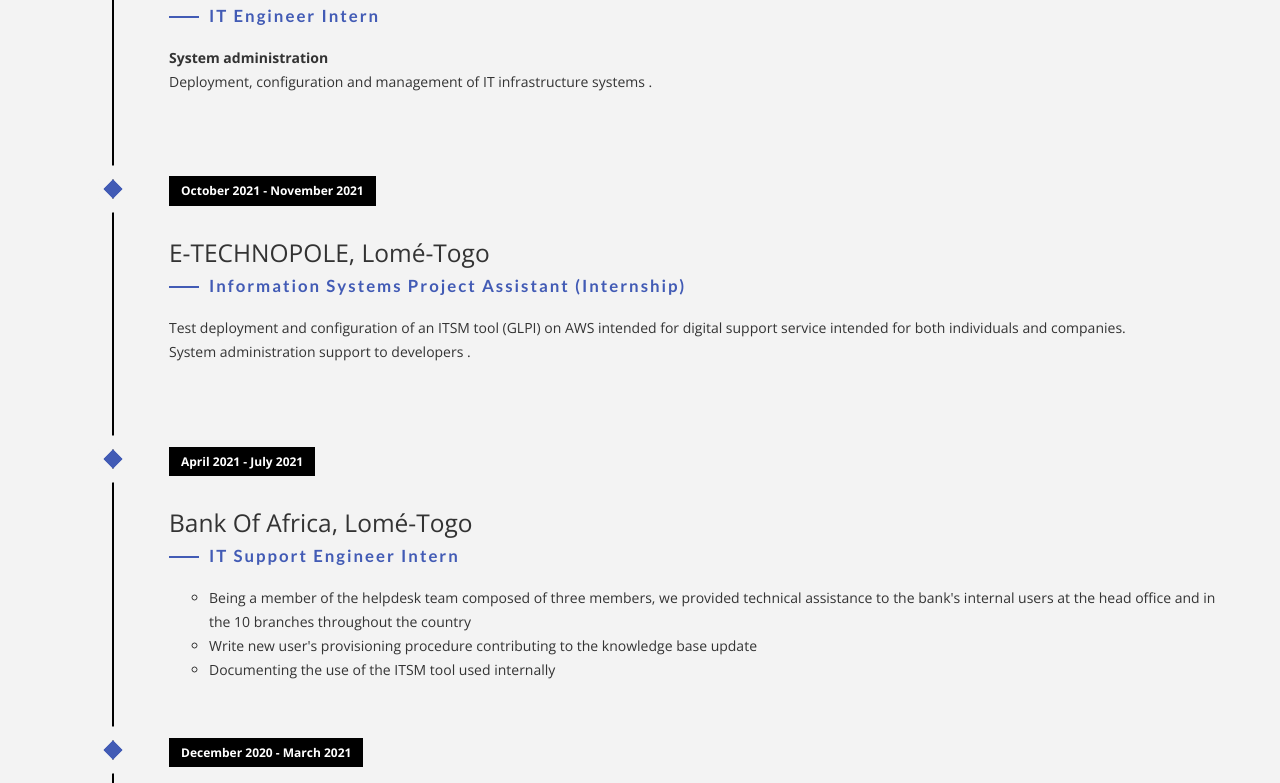
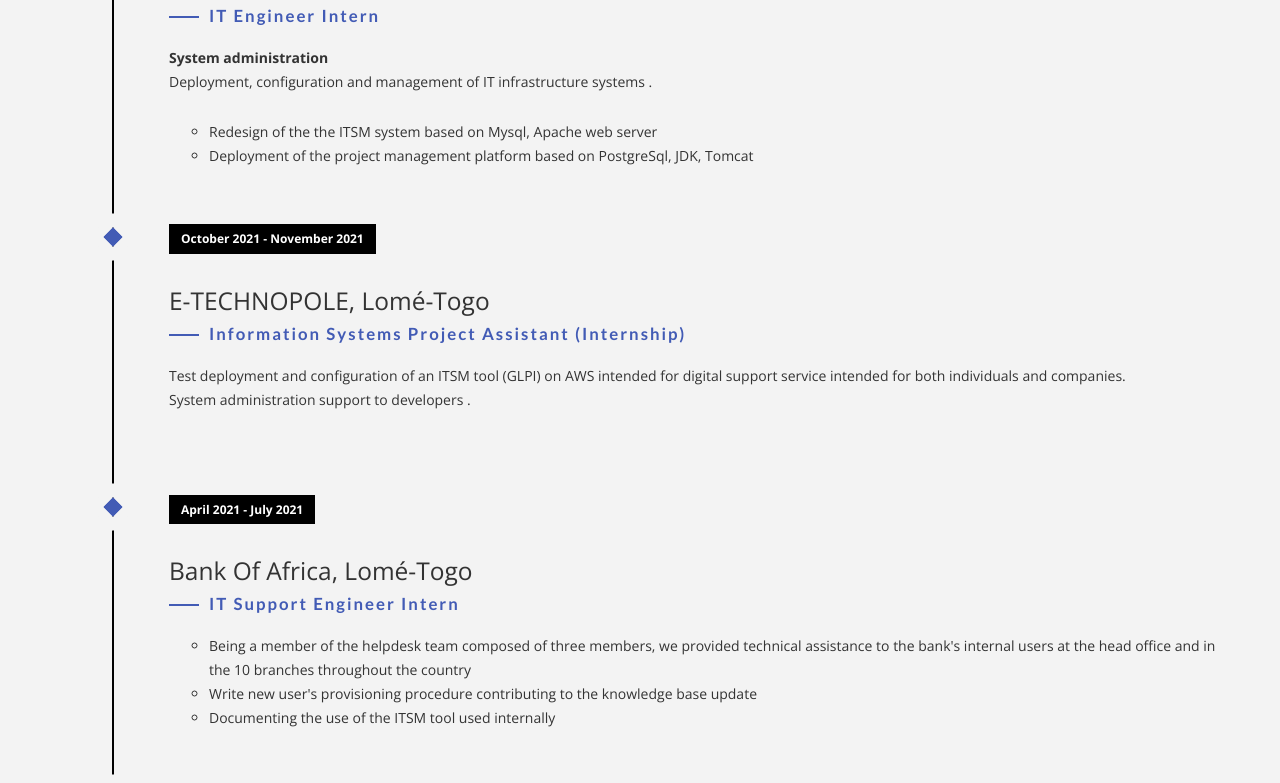
Before and after one commit to davWK/cloud-resume-challenge-Google-Cloud, a plain HTML site: page Website/index.html in a window 1280 px wide. Shown: the part 2033-2816 px from the top of the page. Drawn offline with nearby package versions, Linux system fonts and the light colour scheme; a script that the page names is missing; files whose address does not match are found by name; a web font is replaced by a local one.

Commit message:
Website updating ..

```diff
--- a/Website/index.html
+++ b/Website/index.html
@@ -5,7 +5,7 @@
     <meta charset="utf-8">
     <meta http-equiv="X-UA-Compatible" content="IE=edge">
     <meta name="viewport" content="width=device-width, initial-scale=1">
-    <title>Resume</title>
+    <title>Kodjovi David WOGLO</title>
     <link rel="icon" href="img/favicon.ico" type="image/x-icon">
     <!-- Bootstrap -->
     <link href="css/bootstrap.min.css" rel="stylesheet">
@@ -100,6 +100,11 @@
                             <h4>IT Engineer Intern</h4>
                             <p><strong>System administration</strong>
                                 <br>Deployment, configuration and management of IT infrastructure systems .</p>
+                            <ul>
+                              <li>Redesign of the the ITSM  system based on Mysql, Apache web server</li>
+                              <li>Deployment of the project management platform based on PostgreSql, JDK, Tomcat</li>
+                            </ul>
+
                         </div>
                     </li>
                     <li class="timeline-event" data-aos="fade-up" data-aos-delay=".2">
```
